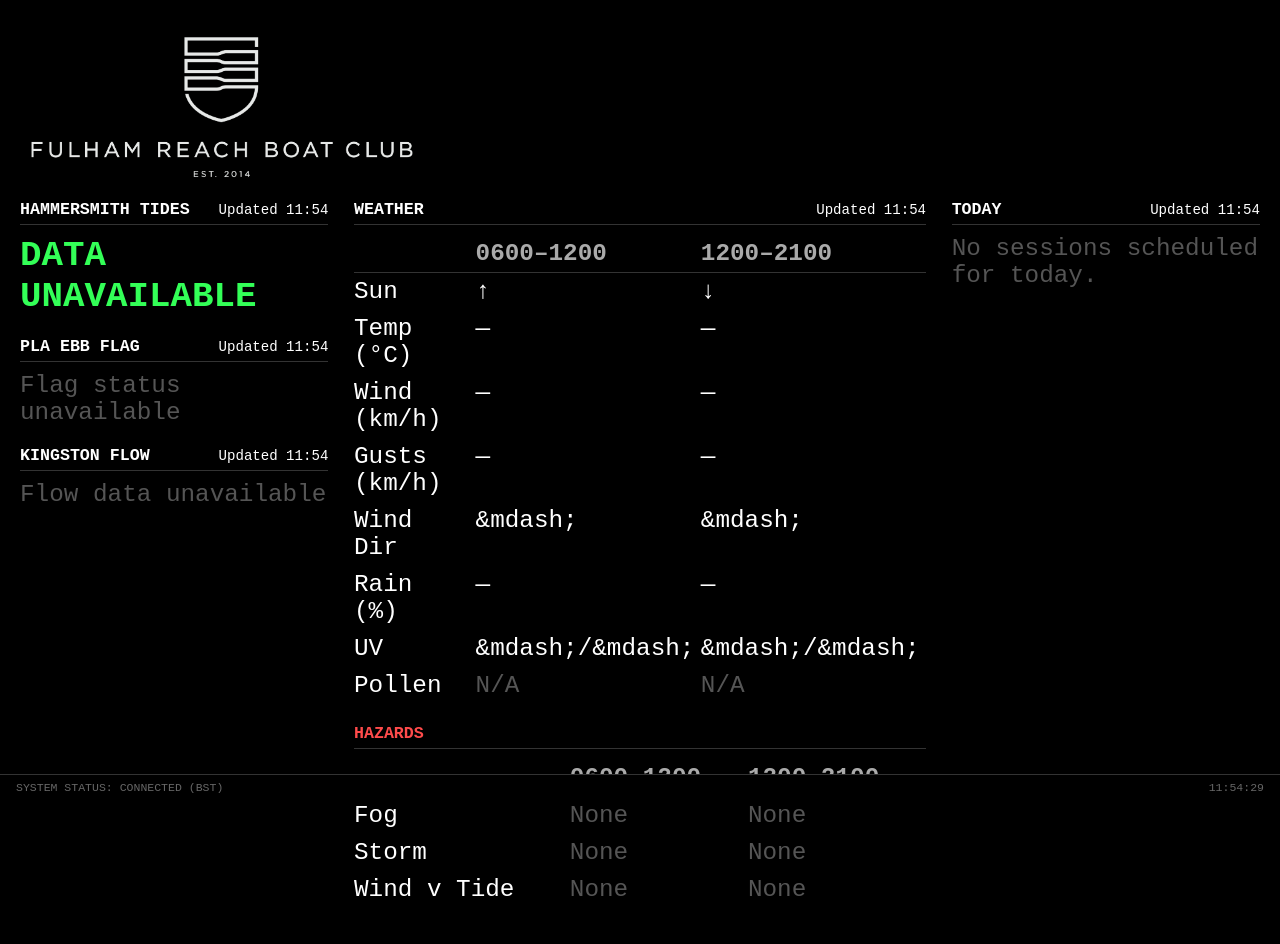
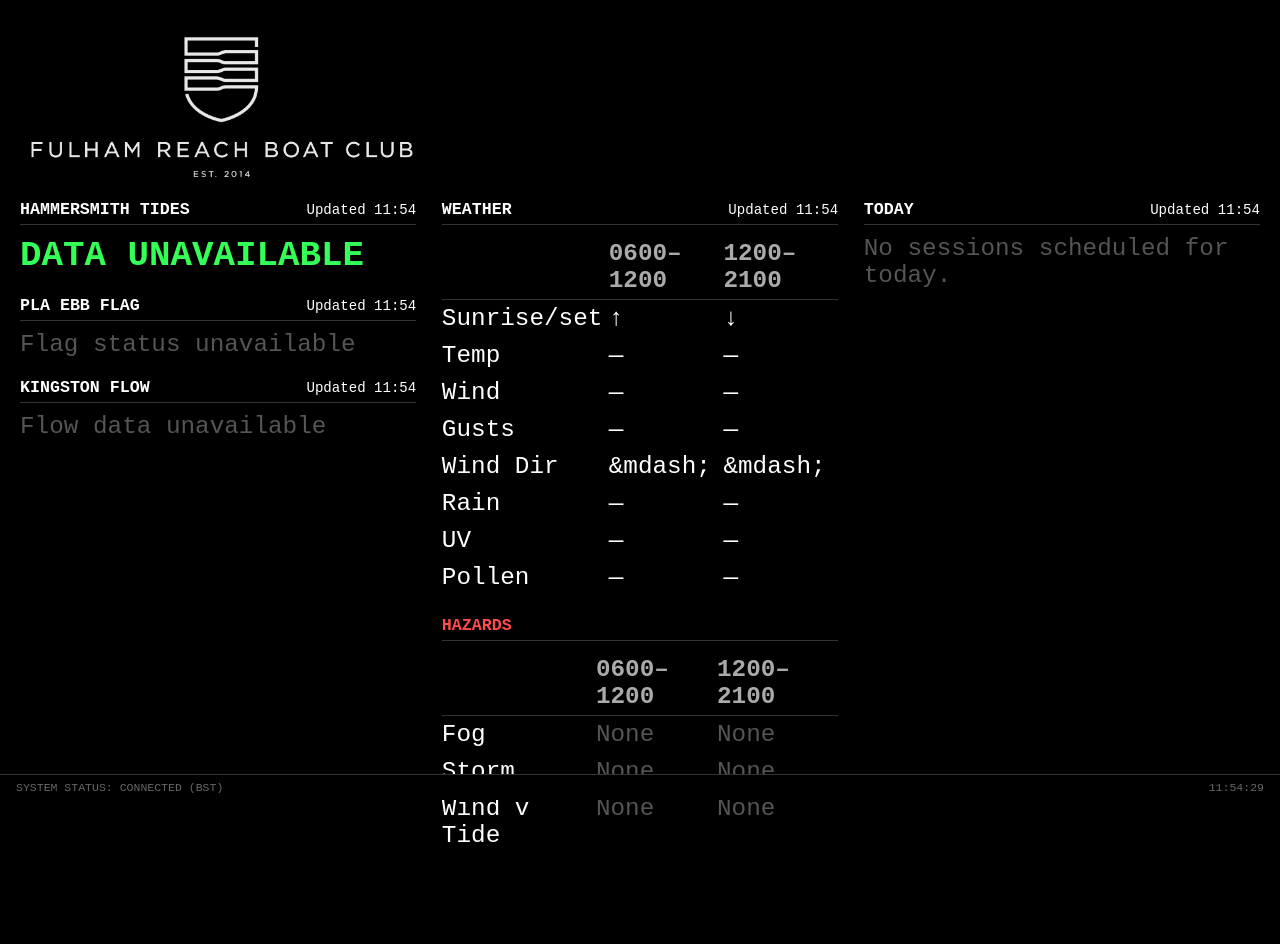
Before and after one commit to andrewfdn1/frbc-tides, a Flask app: page / in a window 1280 px wide. After the commit the page ends 842 px from the top, so only its background shows below. Run offline with Flask 3, Linux system fonts and the light colour scheme.

Commit message:
Update index.html

```diff
--- a/templates/index.html
+++ b/templates/index.html
@@ -29,6 +29,8 @@
         }
         @media (orientation: landscape) {
             .logo-container img { width: 33%; height: auto; }
+            /* Reduced font size for calendar events in landscape */
+            .cal-event { font-size: clamp(12px, 1.4vw, 20px) !important; }
         }
 
         .grid {
@@ -102,8 +104,6 @@
             font-weight: bold;
             margin: 6px 0 2px;
         }
-
-        .flow-label { font-size: var(--fs-data); }
 
         .wx-table {
             width: 100%;
@@ -205,7 +205,7 @@
         <div class="flow-value" style="color:{{ fcol }};">
             {{ d.kingston_flow.flow }} <span style="font-size:var(--fs-data); color:{{ fcol }};">{{ d.kingston_flow.unit }}</span>
         </div>
-        <div class="flow-label" style="color:{{ fcol }};">Mean river flow at Kingston</div>
+        {# Removed flow-label "Mean river flow at Kingston" #}
     {% else %}
         <p class="c-dim" style="font-size:var(--fs-data);">Flow data unavailable</p>
     {% endif %}
@@ -230,45 +230,47 @@
             </thead>
             <tbody>
                 <tr>
-                    <td>Sun</td>
+                    <td>Sunrise/set</td>
                     <td>&#8593;{{ d.weather.sunrise }}</td>
                     <td>&#8595;{{ d.weather.sunset }}</td>
                 </tr>
                 <tr>
-                    <td>Temp (&deg;C)</td>
+                    <td>Temp</td>
                     <td>
-                        {% if m %}
-                            {% set tlo = m.temp_min %}{% set thi = m.temp_max %}
-                            {% if tlo is not none and (tlo < 5 or tlo > 25) %}<span class="c-red">{{ tlo }}</span>{% else %}{{ tlo if tlo is not none else '&mdash;' }}{% endif %}
-                            /
-                            {% if thi is not none and (thi < 5 or thi > 25) %}<span class="c-red">{{ thi }}</span>{% else %}{{ thi if thi is not none else '&mdash;' }}{% endif %}
+                        {% if m and m.temp_min is not none and m.temp_max is not none %}
+                            {{ m.temp_min }}-{{ m.temp_max }}c
                         {% else %}&mdash;{% endif %}
                     </td>
                     <td>
-                        {% if a %}
-                            {% set tlo = a.temp_min %}{% set thi = a.temp_max %}
-                            {% if tlo is not none and (tlo < 5 or tlo > 25) %}<span class="c-red">{{ tlo }}</span>{% else %}{{ tlo if tlo is not none else '&mdash;' }}{% endif %}
-                            /
-                            {% if thi is not none and (thi < 5 or thi > 25) %}<span class="c-red">{{ thi }}</span>{% else %}{{ thi if thi is not none else '&mdash;' }}{% endif %}
+                        {% if a and a.temp_min is not none and a.temp_max is not none %}
+                            {{ a.temp_min }}-{{ a.temp_max }}c
                         {% else %}&mdash;{% endif %}
                     </td>
                 </tr>
                 <tr>
-                    <td>Wind (km/h)</td>
+                    <td>Wind</td>
                     <td>
-                        {% if m %}{% set whi = m.wind_max %}{% if whi is not none and whi > 15 %}<span class="c-red">{{ m.wind_min }}/{{ whi }}</span>{% else %}{{ m.wind_min if m.wind_min is not none else '&mdash;' }}/{{ whi if whi is not none else '&mdash;' }}{% endif %}{% else %}&mdash;{% endif %}
+                        {% if m and m.wind_min is not none and m.wind_max is not none %}
+                            {{ m.wind_min }}-{{ m.wind_max }} km/h
+                        {% else %}&mdash;{% endif %}
                     </td>
                     <td>
-                        {% if a %}{% set whi = a.wind_max %}{% if whi is not none and whi > 15 %}<span class="c-red">{{ a.wind_min }}/{{ whi }}</span>{% else %}{{ a.wind_min if a.wind_min is not none else '&mdash;' }}/{{ whi if whi is not none else '&mdash;' }}{% endif %}{% else %}&mdash;{% endif %}
+                        {% if a and a.wind_min is not none and a.wind_max is not none %}
+                            {{ a.wind_min }}-{{ a.wind_max }} km/h
+                        {% else %}&mdash;{% endif %}
                     </td>
                 </tr>
                 <tr>
-                    <td>Gusts (km/h)</td>
+                    <td>Gusts</td>
                     <td>
-                        {% if m %}{% set ghi = m.gust_max %}{% if ghi is not none and ghi > 25 %}<span class="c-red">{{ m.gust_min }}/{{ ghi }}</span>{% else %}{{ m.gust_min if m.gust_min is not none else '&mdash;' }}/{{ ghi if ghi is not none else '&mdash;' }}{% endif %}{% else %}&mdash;{% endif %}
+                        {% if m and m.gust_min is not none and m.gust_max is not none %}
+                            {{ m.gust_min }}-{{ m.gust_max }} km/h
+                        {% else %}&mdash;{% endif %}
                     </td>
                     <td>
-                        {% if a %}{% set ghi = a.gust_max %}{% if ghi is not none and ghi > 25 %}<span class="c-red">{{ a.gust_min }}/{{ ghi }}</span>{% else %}{{ a.gust_min if a.gust_min is not none else '&mdash;' }}/{{ ghi if ghi is not none else '&mdash;' }}{% endif %}{% else %}&mdash;{% endif %}
+                        {% if a and a.gust_min is not none and a.gust_max is not none %}
+                            {{ a.gust_min }}-{{ a.gust_max }} km/h
+                        {% else %}&mdash;{% endif %}
                     </td>
                 </tr>
                 <tr>
@@ -277,23 +279,41 @@
                     <td>{{ a.direction if a else '&mdash;' }}</td>
                 </tr>
                 <tr>
-                    <td>Rain (%)</td>
+                    <td>Rain</td>
                     <td>
-                        {% if m %}{% set rhi = m.rain_max %}{% if rhi is not none and rhi > 50 %}<span class="c-red">{{ m.rain_min }}/{{ rhi }}</span>{% else %}{{ m.rain_min if m.rain_min is not none else '&mdash;' }}/{{ rhi if rhi is not none else '&mdash;' }}{% endif %}{% else %}&mdash;{% endif %}
+                        {% if m and m.rain_min is not none and m.rain_max is not none %}
+                            {{ m.rain_min }}-{{ m.rain_max }}%
+                        {% else %}&mdash;{% endif %}
                     </td>
                     <td>
-                        {% if a %}{% set rhi = a.rain_max %}{% if rhi is not none and rhi > 50 %}<span class="c-red">{{ a.rain_min }}/{{ rhi }}</span>{% else %}{{ a.rain_min if a.rain_min is not none else '&mdash;' }}/{{ rhi if rhi is not none else '&mdash;' }}{% endif %}{% else %}&mdash;{% endif %}
+                        {% if a and a.rain_min is not none and a.rain_max is not none %}
+                            {{ a.rain_min }}-{{ a.rain_max }}%
+                        {% else %}&mdash;{% endif %}
                     </td>
                 </tr>
                 <tr>
                     <td>UV</td>
-                    <td>{{ m.uv_min if m and m.uv_min is not none else '&mdash;' }}/{{ m.uv_max if m and m.uv_max is not none else '&mdash;' }}</td>
-                    <td>{{ a.uv_min if a and a.uv_min is not none else '&mdash;' }}/{{ a.uv_max if a and a.uv_max is not none else '&mdash;' }}</td>
+                    <td>
+                        {% if m and m.uv_max is not none %}
+                            {% if m.uv_max < 3 %}Low
+                            {% elif m.uv_max < 6 %}<span class="c-yellow">Medium</span>
+                            {% else %}<span class="c-red">High</span>
+                            {% endif %}
+                        {% else %}&mdash;{% endif %}
+                    </td>
+                    <td>
+                        {% if a and a.uv_max is not none %}
+                            {% if a.uv_max < 3 %}Low
+                            {% elif a.uv_max < 6 %}<span class="c-yellow">Medium</span>
+                            {% else %}<span class="c-red">High</span>
+                            {% endif %}
+                        {% else %}&mdash;{% endif %}
+                    </td>
                 </tr>
                 <tr>
                     <td>Pollen</td>
-                    <td class="c-dim">N/A</td>
-                    <td class="c-dim">N/A</td>
+                    <td>&mdash;</td>
+                    <td>&mdash;</td>
                 </tr>
             </tbody>
         </table>
```
